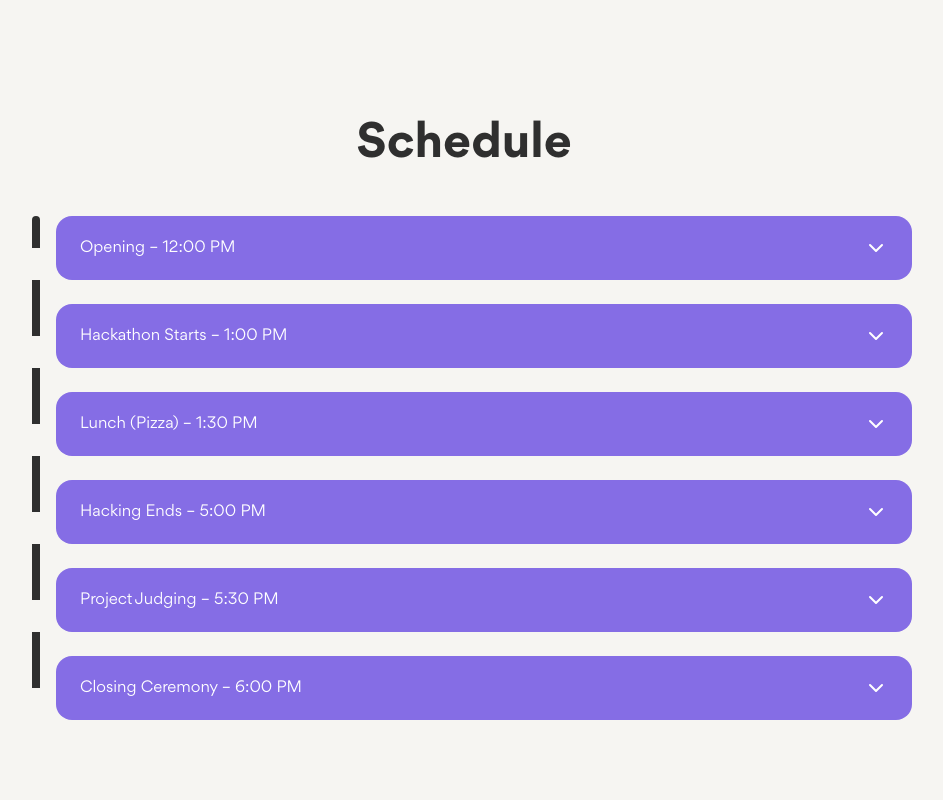
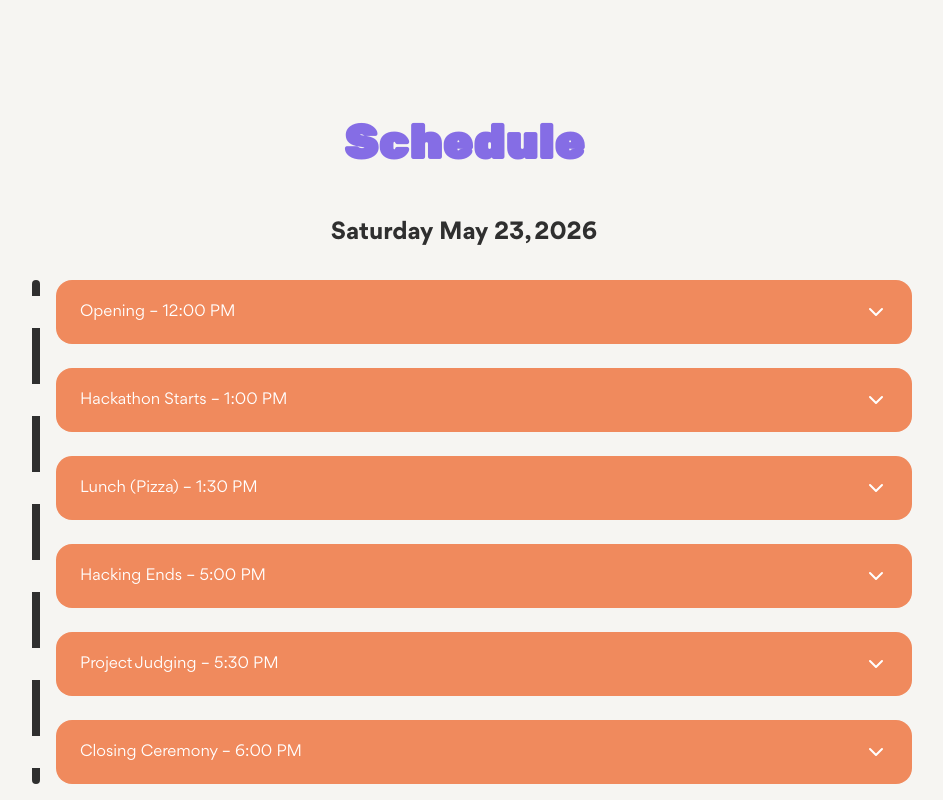
Before and after one commit to heonaliu/unplugged-hackathon, a React (Vite) app: page / in a window 1280 px wide. Shown: the part 1320-2120 px from the top of the page, without its empty margins (176-1119 px from the left). Built offline with nearby package versions, Linux system fonts and the light colour scheme.

Commit message:
adjust the colors and tracks spacing css

```diff
--- a/src/sections/Schedule.jsx
+++ b/src/sections/Schedule.jsx
@@ -42,7 +42,8 @@ export const Schedule = () => {
 
   return (
     <section className="py-16 px-6 bg-beige text-center">
-      <h1 className="text-5xl font-bold mb-12">Schedule</h1>
+      <h1 className="text-purple font-rubikOne text-5xl font-bold mb-12">Schedule</h1>
+      <h2 className="text-charcoal text-2xl font-semibold mb-8"> Saturday May 23, 2026</h2>
 
       <div className="max-w-4xl mx-auto relative">
 
@@ -52,14 +53,14 @@ export const Schedule = () => {
         {scheduleItems.map((item, index) => (
           <div key={index} className="relative mb-6">
 
-            <div className="absolute left-0 top-1/2 -translate-y-1/2 w-8 h-8 bg-beige"></div>
+            <div className="absolute left-0 top-1/4 -translate-y-1/2 w-8 h-8 bg-beige"></div>
 
             {/* CARD */}
             <div
               onClick={() =>
                 setOpenIndex(openIndex === index ? null : index)
               }
-              className="ml-10 bg-purple text-white rounded-2xl px-6 py-5 flex justify-between items-center cursor-pointer hover:scale-[1.01] transition"
+              className="ml-10 bg-orange text-white rounded-2xl px-6 py-5 flex justify-between items-center cursor-pointer hover:scale-[1.01] transition"
             >
               <span>
                 {item.title} – {item.time}
```
